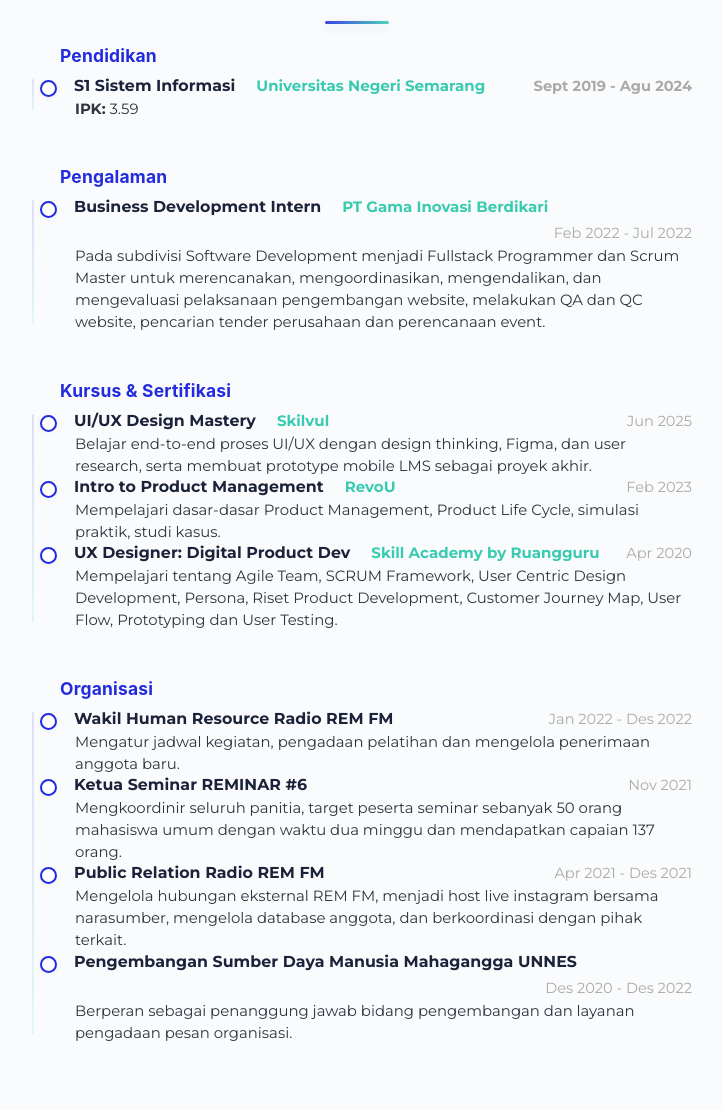
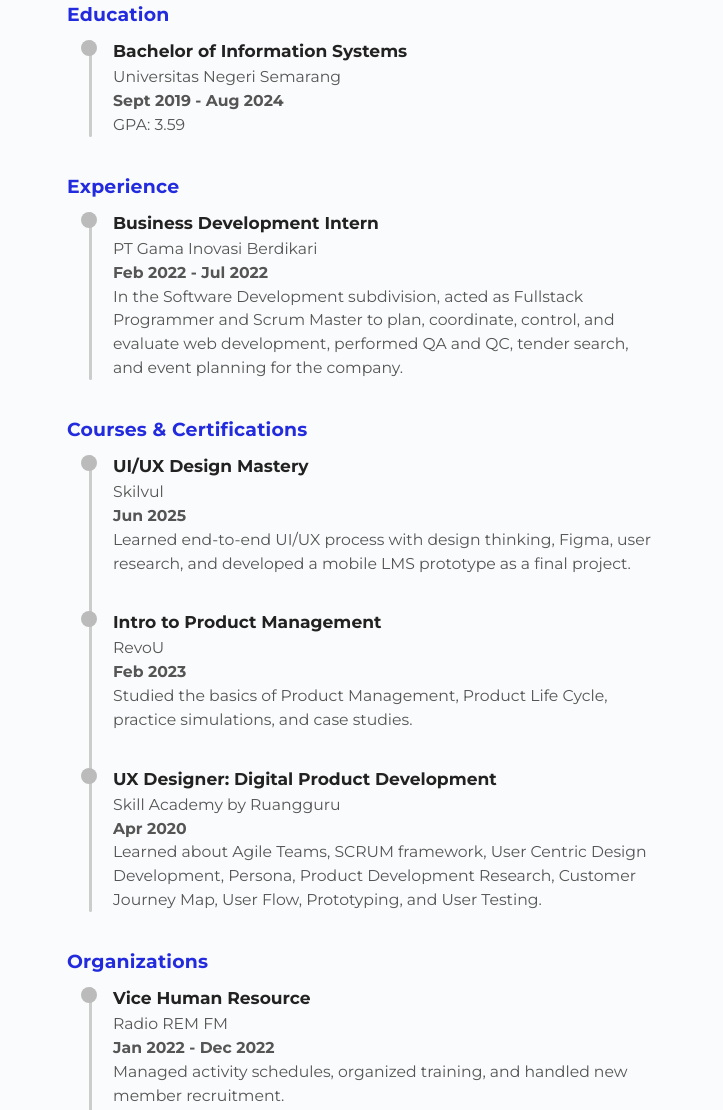
Before and after one commit to agusbayu13/Project-Portfolio, a plain HTML site: page index.html in a window 1280 px wide. Shown: the part 1264-2374 px from the top of the page, without its empty margins (283-1006 px from the left). Drawn offline with nearby package versions, Linux system fonts and the light colour scheme.

Commit message:
feat: add new style tree/timeline resume

```diff
--- a/index.html
+++ b/index.html
@@ -132,116 +132,180 @@
         </div>
       </div>
     </section>
-    <!-- === MINIMALIST SPLIT TIMELINE RESUME === -->
-    <section id="experience" class="section experience section-animate">
-      <div class="resume-group">
-        <div class="resume-group-title">Pendidikan</div>
-        <div class="resume-block">
-          <div class="resume-title-row">
-            <span class="resume-title"><strong>S1 Sistem Informasi</strong></span>
-            <span class="resume-place">Universitas Negeri Semarang</span>
-            <span class="resume-date"><strong>Sept 2019 - Agu 2024</strong></span>
-          </div>
-          <div class="resume-detail">
-            <strong>IPK:</strong> 3.59
-          </div>
-        </div>
-      </div>
-
-      <div class="resume-group">
-        <div class="resume-group-title">Pengalaman</div>
-        <div class="resume-block">
-          <div class="resume-title-row">
-            <span class="resume-title"><strong>Business Development Intern</strong></span>
-            <span class="resume-place">PT Gama Inovasi Berdikari</span>
-            <span class="resume-date">Feb 2022 - Jul 2022</span>
-          </div>
-          <div class="resume-detail">
-            Pada subdivisi Software Development menjadi Fullstack Programmer dan Scrum Master untuk merencanakan,
-            mengoordinasikan, mengendalikan, dan mengevaluasi pelaksanaan pengembangan website, melakukan QA dan QC website,
-            pencarian tender perusahaan dan perencanaan event.
-          </div>
-        </div>
-      </div>
-
-      <div class="resume-group">
-        <div class="resume-group-title">Kursus & Sertifikasi</div>
-        <div class="resume-block">
-          <div class="resume-title-row">
-            <span class="resume-title"><strong>UI/UX Design Mastery</strong></span>
-            <span class="resume-place">Skilvul</span>
-            <span class="resume-date">Jun 2025</span>
-          </div>
-          <div class="resume-detail">
-            Belajar end-to-end proses UI/UX dengan design thinking, Figma, dan user research, serta membuat prototype mobile
-            LMS sebagai proyek akhir.
-          </div>
-        </div>
-        <div class="resume-block">
-          <div class="resume-title-row">
-            <span class="resume-title"><strong>Intro to Product Management</strong></span>
-            <span class="resume-place">RevoU</span>
-            <span class="resume-date">Feb 2023</span>
-          </div>
-          <div class="resume-detail">
-            Mempelajari dasar-dasar Product Management, Product Life Cycle, simulasi praktik, studi kasus.
-          </div>
-        </div>
-        <div class="resume-block">
-          <div class="resume-title-row">
-            <span class="resume-title"><strong>UX Designer: Digital Product Dev</strong></span>
-            <span class="resume-place">Skill Academy by Ruangguru</span>
-            <span class="resume-date">Apr 2020</span>
-          </div>
-          <div class="resume-detail">
-            Mempelajari tentang Agile Team, SCRUM Framework, User Centric Design Development, Persona, Riset Product
-            Development, Customer Journey Map, User Flow, Prototyping dan User Testing.
-          </div>
-        </div>
-      </div>
-
-      <div class="resume-group">
-        <div class="resume-group-title">Organisasi</div>
-        <div class="resume-block">
-          <div class="resume-title-row">
-            <span class="resume-title"><strong>Wakil Human Resource</strong> Radio REM FM</span>
-            <span class="resume-date">Jan 2022 - Des 2022</span>
-          </div>
-          <div class="resume-detail">
-            Mengatur jadwal kegiatan, pengadaan pelatihan dan mengelola penerimaan anggota baru.
-          </div>
-        </div>
-        <div class="resume-block">
-          <div class="resume-title-row">
-            <span class="resume-title"><strong>Ketua</strong> Seminar REMINAR #6</span>
-            <span class="resume-date">Nov 2021</span>
-          </div>
-          <div class="resume-detail">
-            Mengkoordinir seluruh panitia, target peserta seminar sebanyak 50 orang mahasiswa umum dengan waktu dua minggu
-            dan mendapatkan capaian 137 orang.
-          </div>
-        </div>
-        <div class="resume-block">
-          <div class="resume-title-row">
-            <span class="resume-title"><strong>Public Relation</strong> Radio REM FM</span>
-            <span class="resume-date">Apr 2021 - Des 2021</span>
-          </div>
-          <div class="resume-detail">
-            Mengelola hubungan eksternal REM FM, menjadi host live instagram bersama narasumber, mengelola database anggota,
-            dan berkoordinasi dengan pihak terkait.
-          </div>
-        </div>
-        <div class="resume-block">
-          <div class="resume-title-row">
-            <span class="resume-title"><strong>Pengembangan Sumber Daya Manusia</strong> Mahagangga UNNES</span>
-            <span class="resume-date">Des 2020 - Des 2022</span>
-          </div>
-          <div class="resume-detail">
-            Berperan sebagai penanggung jawab bidang pengembangan dan layanan pengadaan pesan organisasi.
+    <section id="education" class="timeline-section">
+      <h2 class="timeline-main-title">Education</h2>
+      <div class="timeline">
+        <div class="timeline-item">
+          <div class="timeline-dot"></div>
+          <div class="timeline-content">
+            <div class="timeline-title">Bachelor of Information Systems</div>
+            <div class="timeline-desc">
+              Universitas Negeri Semarang<br>
+              <strong>Sept 2019 - Aug 2024</strong><br>
+              GPA: 3.59
+            </div>
           </div>
         </div>
       </div>
     </section>
+
+    <section id="experience" class="timeline-section">
+      <h2 class="timeline-main-title">Experience</h2>
+      <div class="timeline">
+        <div class="timeline-item">
+          <div class="timeline-dot"></div>
+          <div class="timeline-content">
+            <div class="timeline-title">Business Development Intern</div>
+            <div class="timeline-desc">
+              PT Gama Inovasi Berdikari<br>
+              <strong>Feb 2022 - Jul 2022</strong><br>
+              In the Software Development subdivision, acted as Fullstack Programmer and Scrum Master to plan, coordinate,
+              control, and evaluate web development, performed QA and QC, tender search, and event planning for the company.
+            </div>
+          </div>
+        </div>
+      </div>
+    </section>
+
+    <section id="certifications" class="timeline-section">
+      <h2 class="timeline-main-title">Courses & Certifications</h2>
+      <div class="timeline">
+        <div class="timeline-item">
+          <div class="timeline-dot"></div>
+          <div class="timeline-content">
+            <div class="timeline-title">UI/UX Design Mastery</div>
+            <div class="timeline-desc">
+              Skilvul<br>
+              <strong>Jun 2025</strong><br>
+              Learned end-to-end UI/UX process with design thinking, Figma, user research, and developed a mobile LMS
+              prototype as a final project.
+            </div>
+          </div>
+        </div>
+        <div class="timeline-item">
+          <div class="timeline-dot"></div>
+          <div class="timeline-content">
+            <div class="timeline-title">Intro to Product Management</div>
+            <div class="timeline-desc">
+              RevoU<br>
+              <strong>Feb 2023</strong><br>
+              Studied the basics of Product Management, Product Life Cycle, practice simulations, and case studies.
+            </div>
+          </div>
+        </div>
+        <div class="timeline-item">
+          <div class="timeline-dot"></div>
+          <div class="timeline-content">
+            <div class="timeline-title">UX Designer: Digital Product Development</div>
+            <div class="timeline-desc">
+              Skill Academy by Ruangguru<br>
+              <strong>Apr 2020</strong><br>
+              Learned about Agile Teams, SCRUM framework, User Centric Design Development, Persona, Product Development
+              Research, Customer Journey Map, User Flow, Prototyping, and User Testing.
+            </div>
+          </div>
+        </div>
+      </div>
+    </section>
+
+    <section id="organizations" class="timeline-section">
+      <h2 class="timeline-main-title">Organizations</h2>
+      <div class="timeline">
+        <div class="timeline-item">
+          <div class="timeline-dot"></div>
+          <div class="timeline-content">
+            <div class="timeline-title">Vice Human Resource</div>
+            <div class="timeline-desc">
+              Radio REM FM<br>
+              <strong>Jan 2022 - Dec 2022</strong><br>
+              Managed activity schedules, organized training, and handled new member recruitment.
+            </div>
+          </div>
+        </div>
+        <div class="timeline-item">
+          <div class="timeline-dot"></div>
+          <div class="timeline-content">
+            <div class="timeline-title">Chairman</div>
+            <div class="timeline-desc">
+              REMINAR #6 Seminar<br>
+              <strong>Nov 2021</strong><br>
+              Coordinated all committees, targeted 50 student participants in two weeks, and achieved 137 participants.
+            </div>
+          </div>
+        </div>
+        <div class="timeline-item">
+          <div class="timeline-dot"></div>
+          <div class="timeline-content">
+            <div class="timeline-title">Public Relations</div>
+            <div class="timeline-desc">
+              Radio REM FM<br>
+              <strong>Apr 2021 - Dec 2021</strong><br>
+              Managed external relations, hosted Instagram Live events, managed member database, and coordinated with
+              stakeholders.
+            </div>
+          </div>
+        </div>
+        <div class="timeline-item">
+          <div class="timeline-dot"></div>
+          <div class="timeline-content">
+            <div class="timeline-title">Human Resource Development</div>
+            <div class="timeline-desc">
+              Mahagangga UNNES<br>
+              <strong>Dec 2020 - Dec 2022</strong><br>
+              Responsible for development and delivery of organizational messages.
+            </div>
+          </div>
+        </div>
+      </div>
+    </section>
+
+    <script>
+      /**
+       * Animates timeline sections/items when scrolling down (fade in),
+       * and re-animates when scrolling up from the next section (fade in again).
+       */
+      document.addEventListener("DOMContentLoaded", function () {
+        const sections = document.querySelectorAll('.timeline-section');
+        const sectionOptions = { threshold: 0.21, rootMargin: '0px 0px -20% 0px' };
+        function animateSectionIn(section) {
+          const items = section.querySelectorAll('.timeline-item');
+          items.forEach((item, i) => {
+            setTimeout(() => item.classList.add('in-view'), i * 160);
+          });
+        }
+        function animateSectionOut(section) {
+          const items = section.querySelectorAll('.timeline-item');
+          items.forEach(item => item.classList.remove('in-view'));
+        }
+        let prevY = window.scrollY;
+        let isFirstLoad = true;
+        const observer = new IntersectionObserver((entries) => {
+          entries.forEach(entry => {
+            if (entry.isIntersecting) {
+              animateSectionIn(entry.target);
+            } else {
+              animateSectionOut(entry.target);
+            }
+            prevY = window.scrollY;
+          });
+          isFirstLoad = false;
+        }, sectionOptions);
+        sections.forEach(section => observer.observe(section));
+      });
+
+      // OPTIONAL: Dark mode toggle button (for demo)
+      /*
+      document.addEventListener("DOMContentLoaded", function() {
+        const btn = document.createElement('button');
+        btn.innerText = 'Toggle Dark Mode';
+        btn.style.position = 'fixed';
+        btn.style.top = '10px';
+        btn.style.right = '10px';
+        btn.onclick = () => document.body.classList.toggle('dark');
+        document.body.appendChild(btn);
+      });
+      */
+    </script>
     <section id="skills" class="section skills section-animate">
       <h2>Skills</h2>
       <div class="skills-grid">
@@ -407,9 +471,9 @@
   <footer class="footer">
     <p>&copy; 2025 Agus Bayu Pamungkas. All rights reserved.</p>
   </footer>
-  <script src="darkmode.js"></script>
-  <script src="scroll-animate.js"></script>
-  <script src="mobile-menu.js"></script>
+  <script src="/js/darkmode.js"></script>
+  <script src="/js/scroll-animate.js"></script>
+  <script src="/js/mobile-menu.js"></script>
   <script>
     // scroll down anim click
     document.addEventListener('DOMContentLoaded', function() {
@@ -451,7 +515,7 @@
         });
       });
   </script>
-  <script src="about-animate.js"></script>
-  <script src="splash.js"></script>
+  <script src="/js/about-animate.js"></script>
+  <script src="/js/splash.js"></script>
 </body>
 </html>
--- a/style.css
+++ b/style.css
@@ -941,224 +941,168 @@ body.dark .fancy-card:focus-within .work-stacks span {
   border-color: #39cbb1;
 }
 
-/* === MINIMALIST SPLIT TIMELINE RESUME === */
-.resume-group {
+/* --- Timeline Sectioned Style --- */
+.timeline-section {
+  max-width: 600px;
+  margin: 38px auto 0 auto;
+  padding: 0 12px;
+}
+
+.timeline-main-title {
+  font-size: 1.18rem;
+  color: #222bde;
+  font-weight: 700;
+  letter-spacing: 0.2px;
+  margin: 38px 0 14px 10px;
+  transition: color 0.33s;
+}
+
+.timeline {
   position: relative;
-  margin: 0 auto 46px auto;
-  max-width: 670px;
-  padding: 0 8px;
-  display: flex;
-  flex-direction: column;
-  gap: 0;
-}
-.resume-group:last-child { margin-bottom: 0; }
-
-/* Minimal vertical line for each group */
-.resume-group::before {
+  margin: 0 0 0 24px;
+  padding: 0;
+}
+.timeline::before {
   content: "";
   position: absolute;
-  top: 34px;
-  bottom: 10px;
-  left: 18px;
-  width: 2px;
-  background: linear-gradient(180deg, #222bde 10%, #39cbb1 90%);
-  opacity: 0.13;
+  left: 8px; /* Half of dot width (16px/2) */
+  top: 0;
+  bottom: 0;
+  width: 2.5px;
+  background: #ccc;
   border-radius: 2px;
   z-index: 0;
-}
-
-/* Group Title */
-.resume-group-title {
-  font-size: 1.09rem;
-  font-family: 'Inter', 'Montserrat', Arial, sans-serif;
-  color: #222bde;
-  font-weight: 700;
-  margin-bottom: 10px;
-  margin-left: 38px;
-  letter-spacing: 0.2px;
+  opacity: 1;
+}
+
+.timeline-item {
   position: relative;
+  min-height: 64px;
+  padding-left: 32px;
+  margin-bottom: 36px;
+  opacity: 0;
+  transform: translateY(32px) scale(0.96);
+  transition:
+    opacity 0.55s cubic-bezier(.77,0,.18,1),
+    transform 0.55s cubic-bezier(.77,0,.18,1);
+}
+.timeline-item.in-view {
+  opacity: 1;
+  transform: translateY(0) scale(1);
+}
+
+/* --- Hover Animation --- */
+.timeline-item:hover,
+.timeline-item:focus-within {
+  background: rgba(93, 230, 194, 0.08);
+  border-radius: 10px;
+  box-shadow: 0 2px 10px #2221;
+  transition: background 0.28s, box-shadow 0.28s;
+}
+.timeline-dot {
+  position: absolute;
+  left: 0;
+  top: 0;
+  width: 16px;
+  height: 16px;
+  background: #bbb;
+  border-radius: 50%;
   z-index: 2;
-  opacity: 0;
-  transform: translateY(14px);
-  animation: fadeInSectionTitle 0.6s cubic-bezier(.77,0,.18,1) 0.07s forwards;
-}
-@keyframes fadeInSectionTitle {
-  0% { opacity: 0; transform: translateY(14px);}
-  100% { opacity: 1; transform: translateY(0);}
-}
-
-/* Timeline node/circle */
-.resume-block {
-  position: relative;
-  margin-left: 52px;
-  background: none;
-  border-radius: 0;
-  padding: 0 0 0 0;
   box-shadow: none;
-  border-left: none;
-  opacity: 0;
-  transform: translateY(18px) scale(0.99);
-  animation: fadeUpBlock 0.6s cubic-bezier(.77,0,.18,1) forwards;
-  animation-delay: var(--anim-delay, 0s);
-  z-index: 1;
-}
-.resume-block::before {
-  content: "";
-  position: absolute;
-  left: -34px;
-  top: 4px;
-  width: 13px;
-  height: 13px;
-  background: #fff;
-  border: 2px solid #222bde;
-  border-radius: 50%;
-  box-shadow: 0 1px 6px #222bde0d;
-  z-index: 2;
-  animation: popCircle 0.33s cubic-bezier(.77,0,.18,1) forwards;
-  animation-delay: calc(var(--anim-delay, 0s) + 0.04s);
-  opacity: 0;
-}
-.resume-block.in-view::before,
-.resume-block[style*="opacity: 1"]::before {
-  opacity: 1;
-}
-@keyframes popCircle {
-  0% { opacity: 0; transform: scale(0.4);}
-  70% { opacity: 1; transform: scale(1.1);}
-  100% { opacity: 1; transform: scale(1);}
-}
-@keyframes fadeUpBlock {
-  0% { opacity: 0; transform: translateY(18px) scale(0.99);}
-  100% { opacity: 1; transform: translateY(0) scale(1);}
-}
-
-/* Title row: title, place, date */
-.resume-title-row {
-  display: flex;
-  flex-wrap: wrap;
-  justify-content: flex-start;
-  align-items: baseline;
-  gap: 8px 14px;
-  margin-bottom: 2.5px;
-}
-.resume-title {
-  font-size: 0.99rem;
-  font-weight: 700;
-  color: #1b223a;
-  letter-spacing: 0.05px;
-}
-.resume-place {
-  font-size: 0.94rem;
-  color: #39cbb1;
+  opacity: 1;
+  transform: none;
+  transition: background 0.3s, box-shadow 0.32s;
+}
+.timeline-item:hover .timeline-dot,
+.timeline-item:focus-within .timeline-dot {
+  background: #21bfae;
+  box-shadow: 0 0 0 7px #21bfae22;
+}
+.timeline-title {
   font-weight: 600;
-  margin-left: 7px;
-}
-.resume-date {
-  font-size: 0.91rem;
-  color: #aaa;
-  font-weight: 400;
-  margin-left: auto;
-}
-
-/* Detail description */
-.resume-detail {
-  font-size: 0.93rem;
-  color: #303340;
-  line-height: 1.5;
-  margin-left: 1px;
-  margin-top: 2px;
-  opacity: 0;
-  animation: fadeInDetail 0.35s cubic-bezier(.77,0,.18,1) forwards;
-  animation-delay: calc(var(--anim-delay, 0s) + 0.09s);
-}
-@keyframes fadeInDetail {
-  0% { opacity: 0;}
-  100% { opacity: 1;}
-}
-
-/* Minimal hover: only node and title color */
-.resume-block:hover::before,
-.resume-block:focus-within::before {
-  border-color: #39cbb1;
-}
-.resume-item:hover .resume-title,
-.resume-item:focus-within .resume-title,
-.resume-block:hover .resume-title,
-.resume-block:focus-within .resume-title {
-  color: #222bde;
-}
-.resume-block:hover .resume-place,
-.resume-block:focus-within .resume-place {
-  color: #222bde;
-}
-
-/* Responsive */
-@media (max-width: 600px) {
-  .resume-group {
-    max-width: 99vw;
+  font-size: 1.07rem;
+  color: #222;
+  margin-bottom: 4px;
+  transition: color 0.33s;
+}
+.timeline-desc {
+  color: #555;
+  font-size: 0.98rem;
+  line-height: 1.52;
+  transition: color 0.33s;
+}
+
+/* --- DARK MODE --- */
+body.dark {
+  background: #16181c;
+  color: #e7e9ef;
+}
+
+body.dark .timeline-main-title {
+  color: #5de6c2;
+}
+
+body.dark .timeline::before {
+  background: #5de6c2;
+  opacity: 0.15;
+}
+
+body.dark .timeline-dot {
+  background: #5de6c2;
+}
+body.dark .timeline-item:hover .timeline-dot,
+body.dark .timeline-item:focus-within .timeline-dot {
+  background: #222bde;
+  box-shadow: 0 0 0 7px #222bde33;
+}
+
+body.dark .timeline-title {
+  color: #5de6c2;
+}
+body.dark .timeline-desc {
+  color: #cbe5e0;
+}
+body.dark .timeline-item:hover,
+body.dark .timeline-item:focus-within {
+  background: rgba(34, 43, 222, 0.09);
+  box-shadow: 0 2px 18px #5de6c222;
+}
+
+/* --- RESPONSIVE --- */
+@media (max-width: 500px) {
+  .timeline-section {
+    max-width: 98vw;
     padding: 0 2vw;
   }
-  .resume-group-title {
-    font-size: 0.97rem;
-    margin-left: 16px;
-    margin-bottom: 7px;
-  }
-  .resume-block {
-    margin-left: 22px;
-  }
-  .resume-block::before {
-    left: -11px;
-    top: 2px;
-    width: 7px;
-    height: 7px;
-    border-width: 1px;
-  }
-  .resume-title-row {
-    flex-direction: column;
-    align-items: flex-start;
-    gap: 1px;
-  }
-  .resume-title, .resume-place, .resume-date {
-    font-size: 0.89rem;
-  }
-  .resume-detail {
-    font-size: 0.89rem;
-  }
-  .resume-group::before {
-    left: 4px;
-    width: 1px;
-  }
-}
-
-/* Dark mode */
-body.dark .resume-block::before {
-  background: #23253b;
-  border: 2px solid #5de6c2;
-}
-body.dark .resume-group-title {
-  color: #5de6c2;
-}
-body.dark .resume-title {
-  color: #5de6c2;
-}
-body.dark .resume-place {
-  color: #39cbb1;
-}
-body.dark .resume-detail,
-body.dark .resume-title-row {
-  color: #e0e5ec;
-}
-body.dark .resume-block:hover .resume-title,
-body.dark .resume-block:focus-within .resume-title,
-body.dark .resume-block:hover .resume-place,
-body.dark .resume-block:focus-within .resume-place {
-  color: #5de6c2;
-}
-body.dark .resume-group::before {
-  background: linear-gradient(180deg, #5de6c2 10%, #5a5ef7 90%);
-  opacity: 0.17;
-}
-
+  .timeline-main-title {
+    font-size: 1.07rem;
+    margin: 26px 0 8px 4px;
+  }
+  .timeline {
+    margin-left: 8px;
+  }
+  .timeline::before {
+    left: 3.5px;
+    width: 1.5px;
+  }
+  .timeline-dot {
+    width: 10px;
+    height: 10px;
+    left: -2px;
+    top: 0;
+  }
+  .timeline-item {
+    padding-left: 16px;
+    min-height: 40px;
+    margin-bottom: 22px;
+  }
+  .timeline-title {
+    font-size: 0.96rem;
+  }
+  .timeline-desc {
+    font-size: 0.90rem;
+  }
+}
 /* Testimonials */
 .testimonials-list {
   display: flex;
```
Also changed, not shown: js/about-animate.js (renamed from about-animate.js), js/about-section-parallax.js (renamed from about-section-parallax.js), js/burger-toggle.js (renamed from burger-toggle.js), js/darkmode.js (renamed from darkmode.js), js/mobile-menu.js (renamed from mobile-menu.js), js/scroll-animate.js (renamed from scroll-animate.js), js/splash.js (renamed from splash.js), js/toggle-mode.js (renamed from toggle-mode.js).
